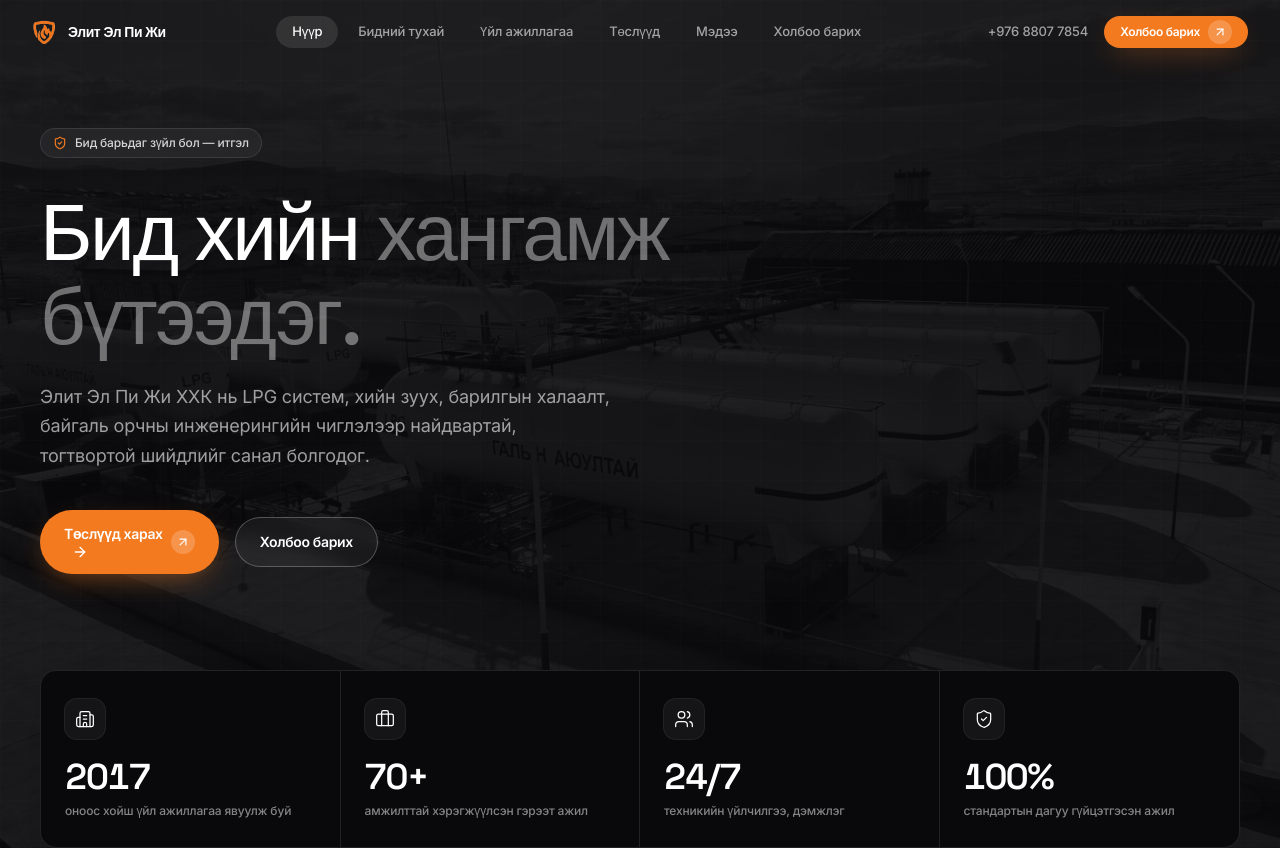
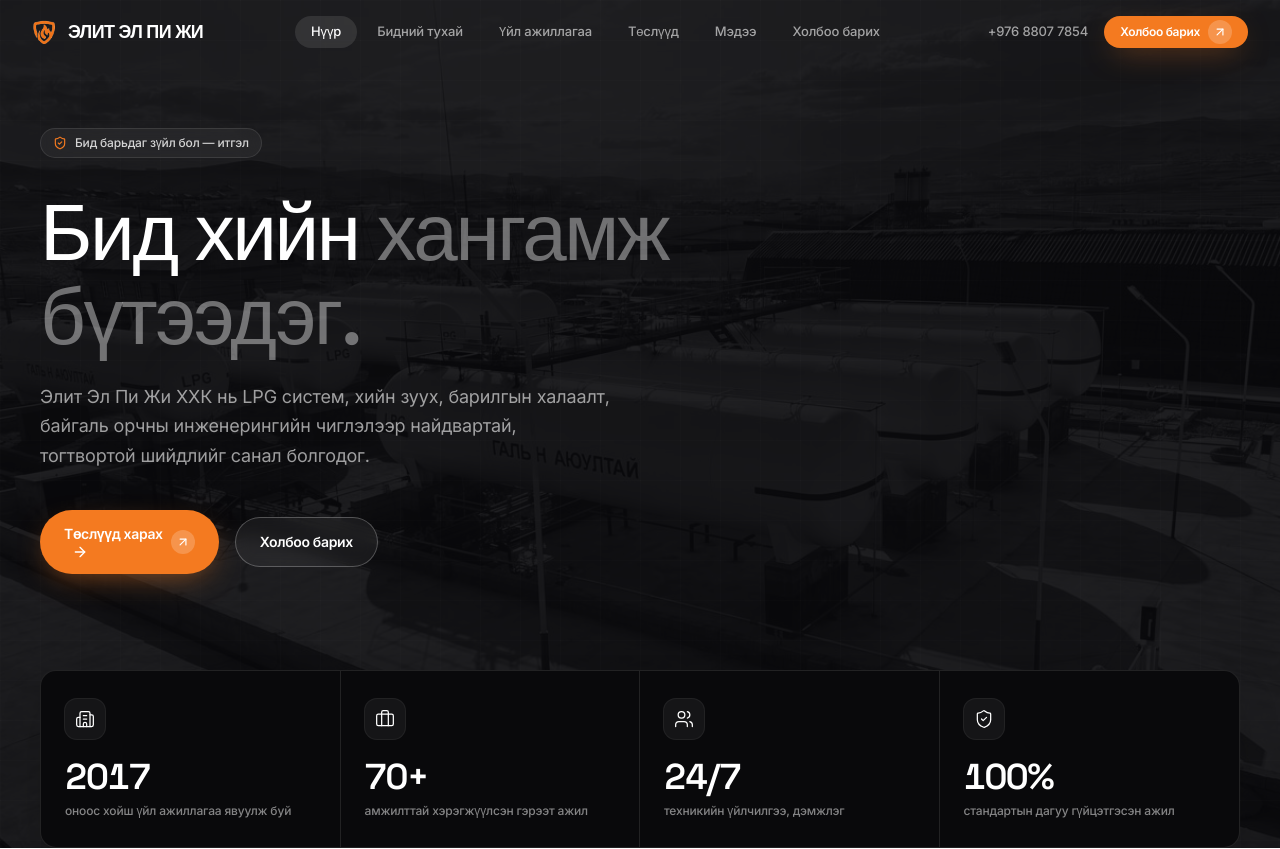
Before and after one commit to anubest/elit_lats, a Next.js app in the folder elite-lpg/: page / in a window 1280 px wide. Shown: the top 849 px of the page. Built offline with nearby package versions, Linux system fonts and the light colour scheme.

Commit message:
Make navbar brand text uppercase and larger

```diff
--- a/elite-lpg/src/components/layout/Navbar.tsx
+++ b/elite-lpg/src/components/layout/Navbar.tsx
@@ -43,7 +43,7 @@ export function Navbar() {
             height={24}
             className="h-6 w-6 object-contain"
           />
-          <span className="font-heading text-sm font-semibold tracking-tight text-white">
+          <span className="font-heading text-lg font-semibold uppercase tracking-wide text-white">
             Элит Эл Пи Жи
           </span>
         </Link>
```
